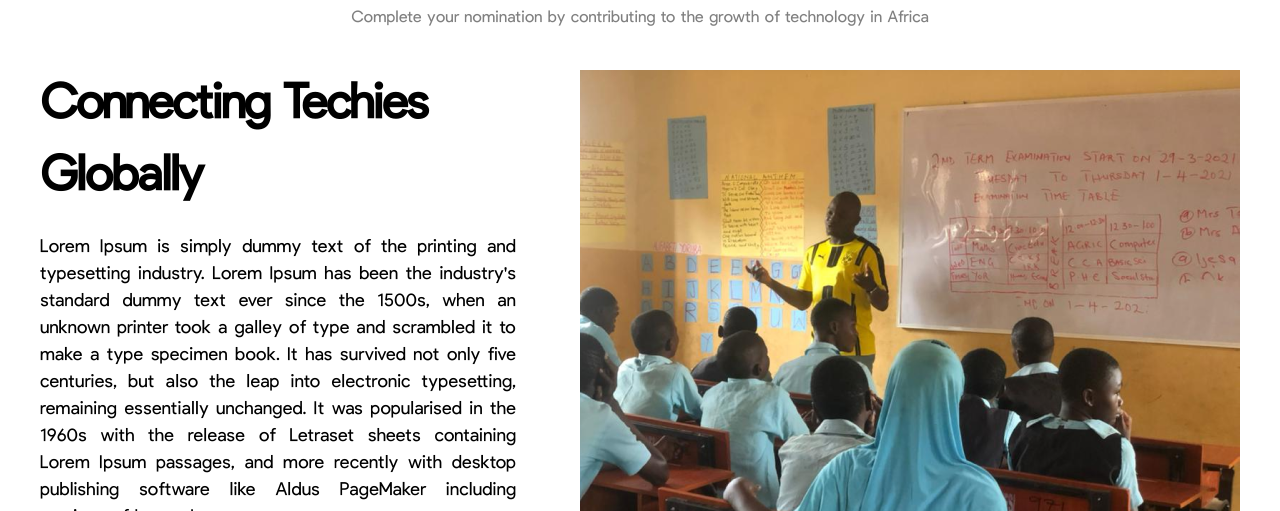
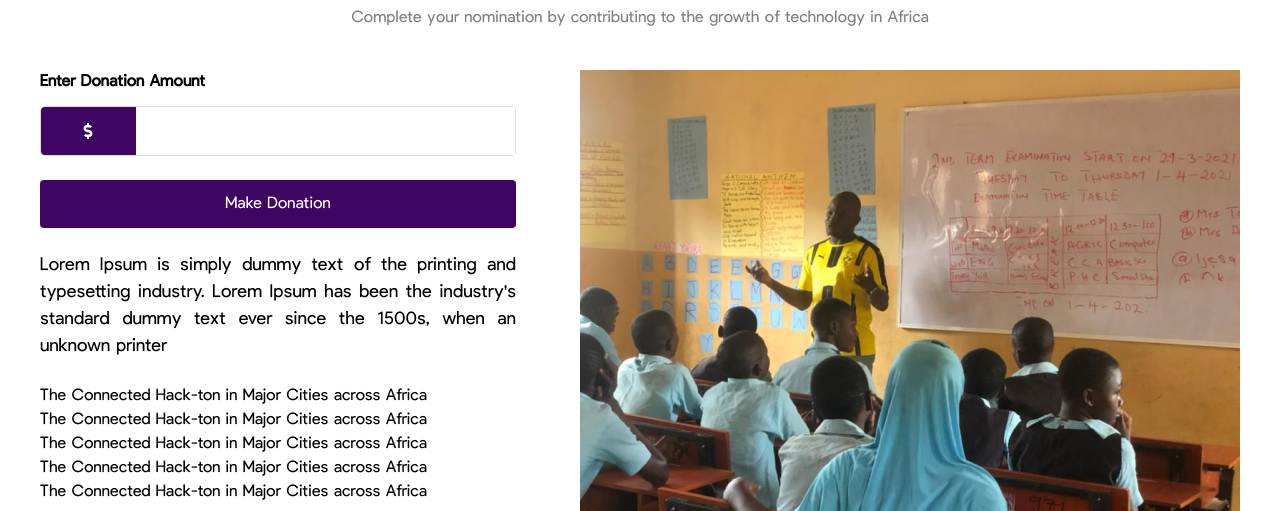
Before and after one commit to tech-911/Ultimate-Techie-Network, a React (Create React App) app: page /donation in a window 1280 px wide. Shown: the part 441-952 px from the top of the page. Built offline with nearby package versions, Linux system fonts and the light colour scheme.

Commit message:
updating

```diff
--- a/src/pages/home/Donation/donation.js
+++ b/src/pages/home/Donation/donation.js
@@ -1,7 +1,7 @@
 import React from "react";
 import "./donation.css";
 import MoreAbout from "../../../assets/donations.png";
-
+import { FaDollarSign } from "react-icons/fa";
 const Donation = () => {
   return (
     <div className="font-pulpdisplay">
@@ -15,22 +15,32 @@ const Donation = () => {
         </p>
       </div>
 
-      <div className="container mx-auto px-10 flex items-start justify-between">
-        <div className="flex flex-col ">
-          <p className="text-[48px] font-semibold mb-5 container mx-auto pr-8 tracking-[-0.04em]">
-            Connecting Techies Globally
+      <div className="container mx-auto px-10 flex items-start justify-between ">
+        <div className="flex flex-col container mx-auto pr-16">
+          <p className="text-[16px] font-semibold mb-3">
+            Enter Donation Amount
           </p>
-          <p className="text-justify text-[18px] container mx-auto pr-16">
+          <div className="flex rounded-[4px] border-[1px] border-[#DCDCDC] mb-6">
+            <div className="flex items-center justify-center bg-[#3E0563] rounded-l-[4px] w-[20%]">
+              <FaDollarSign className="text-[white]" />
+            </div>
+            <input type="number" className="py-3 px-5 outline-none w-[80%]" />
+          </div>
+          <button className="bg-[#3E0563] px-8 py-3 rounded-[4px] text-[white] w-full mb-6">
+            Make Donation
+          </button>
+          <p className="text-justify text-[18px] mb-6 ">
             Lorem Ipsum is simply dummy text of the printing and typesetting
             industry. Lorem Ipsum has been the industry's standard dummy text
-            ever since the 1500s, when an unknown printer took a galley of type
-            and scrambled it to make a type specimen book. It has survived not
-            only five centuries, but also the leap into electronic typesetting,
-            remaining essentially unchanged. It was popularised in the 1960s
-            with the release of Letraset sheets containing Lorem Ipsum passages,
-            and more recently with desktop publishing software like Aldus
-            PageMaker including versions of Lorem Ipsum.
+            ever since the 1500s, when an unknown printer{" "}
           </p>
+          <ul>
+            <li>The Connected Hack-ton in Major Cities across Africa</li>
+            <li>The Connected Hack-ton in Major Cities across Africa</li>
+            <li>The Connected Hack-ton in Major Cities across Africa</li>
+            <li>The Connected Hack-ton in Major Cities across Africa</li>
+            <li>The Connected Hack-ton in Major Cities across Africa</li>
+          </ul>
         </div>
         <img src={MoreAbout} alt="more about us" />
       </div>
```
